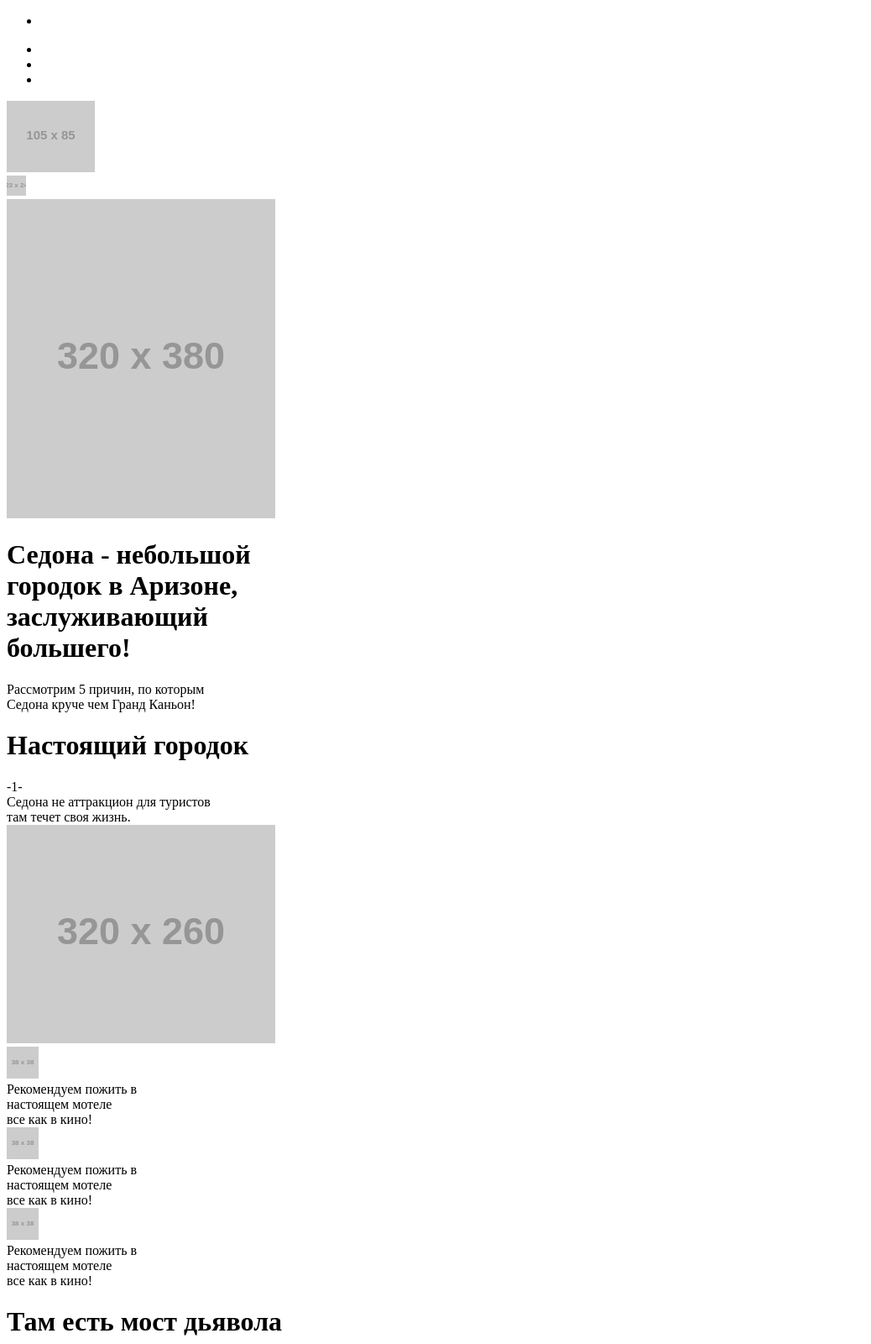
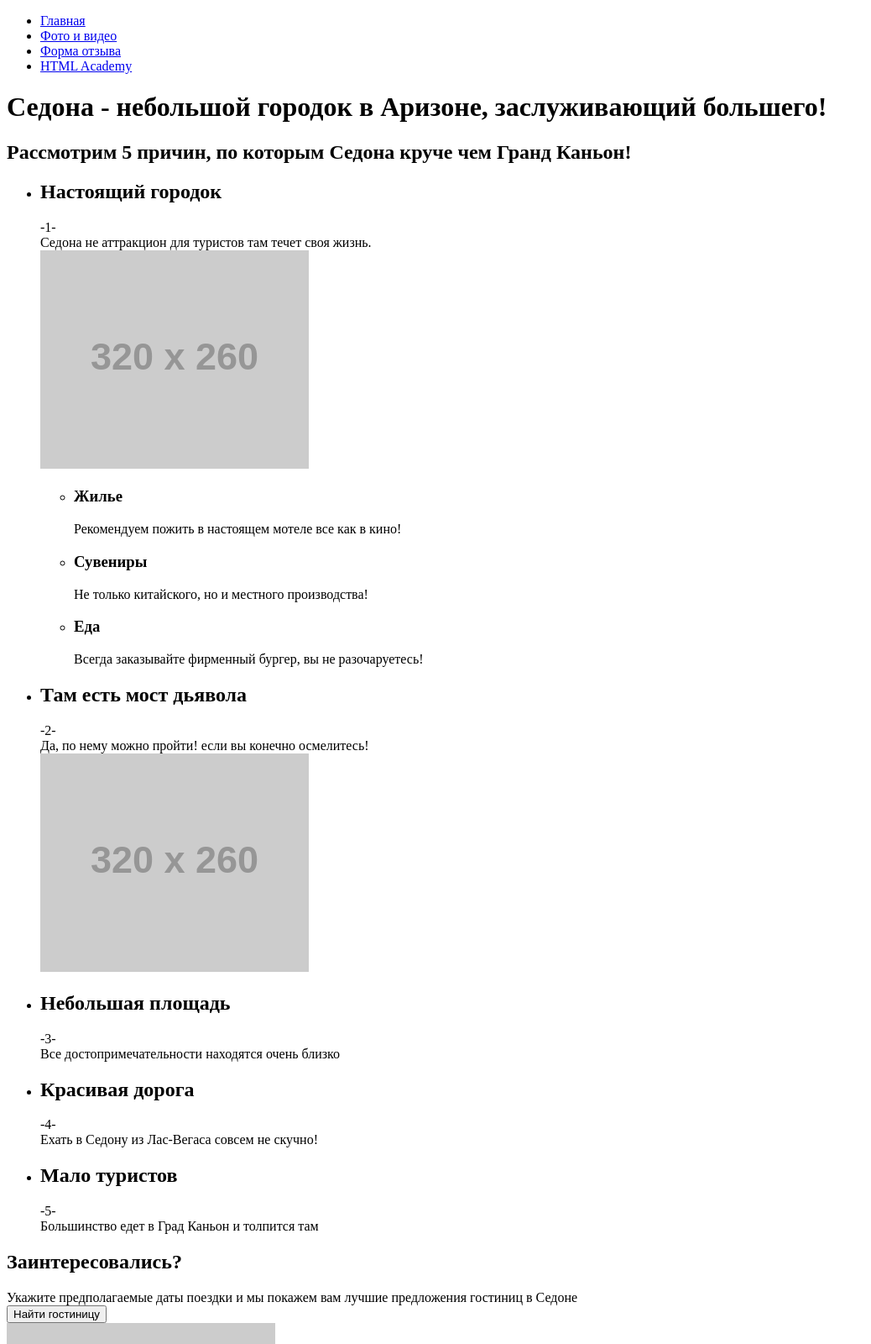
Before and after one commit to leruas/227585-sedona, a website: page index.html in a window 1280 px wide. Shown: the top 1600 px of the page at 84% size, without its empty margins (0-1038 px from the left). Drawn offline with Linux system fonts and the light colour scheme; placeholder pictures from the web are drawn by us.

Commit message:
Внесла правки в разметку, согласно замечаниям.

```diff
--- a/index.html
+++ b/index.html
@@ -5,183 +5,163 @@
     <title>HTML Academy: Седона</title>
   </head>
   <body>
-    <nav class="mobil-nav">
-        <ul class="mobil-nav__items">
-          <li class="mobil-nav__item-general">
-            <div class="mobil-nav__item-general mobil-nav__item-general--active"></div>
+    <header class="header">
+      <nav class="main-menu">
+        <ul class="menu-items">
+          <li class="menu-items__item">
+            <a href="#" class="menu-items__link">Главная</a>
           </li>
-          <li class="mobil-nav__item-gallery">
+          <li class="menu-items__item">
+            <a href="#" class="menu-items__link">Фото и видео</a>
           </li>
-          <li class="mobil-nav__item-review">
+          <li class="menu-items__item">
+            <a href="#" class="menu-items__link">Форма отзыва</a>
           </li>
-          <li class="mobil-nav__item-about"></li>
+          <li class="menu-items__item">
+            <a href="#" class="menu-items__link">HTML Academy</a>
+          </li>
         </ul>
-    </nav>
-
-    <header class="page-header">
-      <div class="page-header__logo">
-        <img src="http://placehold.it/105x85" alt="">
-      </div>
-      <nav class="burger-button">
-        <div class="burger-button__icon">
-          <img src="http://placehold.it/23x24" alt="">
+        <div class="top-menu">
+          <div class="top-menu__logo"></div>
+          <div class="top-menu__button top-menu__button--hamburger"></div>
+          <div class="top-menu__button top-menu__button--cross top-menu__button--hidden"></div>
         </div>
       </nav>
-      <div class="page-header__logo-welcome">
-        <img src="http://placehold.it/320x380" alt="">
-      </div>
+      <div class="header-image"></div>
+      <h1 class="header-title">
+        Седона - небольшой городок в Аризоне, заслуживающий большего!
+      </h1>
     </header>
 
-    <div class="review-box-reasons">
-      <h1 class="review-box-reasons__review-title">
-        Седона - небольшой<br>
-        городок в Аризоне,<br>
-        заслуживающий<br>
-        большего!
-      </h1>
-      <div class="review-box-reasons__review-text">
-        Рассмотрим 5 причин, по которым<br>
-        Седона круче чем Гранд Каньон!
+    <main>
+      <section class="reasons">
+        <h2 class="reasons__title">Рассмотрим 5 причин, по которым Седона круче чем Гранд Каньон!</h2>
+        <ul class="reason-items">
+          <li class="reason-item reason-item--opened">
+            <div class="reason-header">
+              <h2 class="reason-header__title">Настоящий городок</h2>
+              <div class="reason-header__number">-1-</div>
+              <div class="reason-header__description">
+                Седона не аттракцион для туристов там течет своя жизнь.
               </div>
             </div>
+            <div class="reason-image">
+              <img src="http://placehold.it/320x260" alt="">
+            </div>
+            <ul class="reason-details">
+              <li class="reason-details__item reason-details__item--accomodation">
+                <h3 class="reason-details__title">
+                  Жилье
+                </h3>
+                <div class="reason-details__description">
+                  Рекомендуем пожить в настоящем мотеле все как в кино!
+                </div>
+              </li>
+              <li class="reason-details__item reason-details__item--gifts">
+                <h3 class="reason-details__title">
+                  Сувениры
+                </h3>
+                <div class="reason-details__description">
+                  Не только китайского, но и местного производства!
+                </div>
+              </li>
+              <li class="reason-details__item reason-details__item--food">
+                <h3 class="reason-details__title">
+                  Еда
+                </h3>
+                <div class="reason-details__description">
+                  Всегда заказывайте фирменный бургер, вы не разочаруетесь!
+                </div>
+              </li>
+            </ul>
+          </li>
 
-    <div class="review-box-reason1">
-      <h1 class="review-box-reason1__title">
-        Настоящий городок
-      </h1>
-      <div class="review-box-reason1__number">
-        -1-
-      </div>
-      <div class="review-box-reason1__review-text-reason1">
-        Седона не аттракцион для туристов<br>
-        там течет своя жизнь.
+          <li class="reason-item reason-item--opened">
+            <div class="reason-header">
+              <h2 class="reason-header__title">
+                Там есть мост дьявола
+              </h2>
+              <div class="reason-header__number">-2-</div>
+              <div class="reason-header__description">
+                Да, по нему можно пройти! если вы конечно осмелитесь!
               </div>
             </div>
-
-    <div class="image">
+            <div class="reason-image">
               <img src="http://placehold.it/320x260" alt="">
             </div>
+          </li>
 
-    <div class="recommendation-hotel">
-      <div class="recommendation-hotel__icon">
-        <img src="http://placehold.it/38x38" alt="">
-      </div>
-      <div class="recommendation-hotel__text">
-        Рекомендуем пожить в<br>
-        настоящем мотеле<br>
-        все как в кино!
+          <li class="reason-item">
+            <div class="reason-header">
+              <h2 class="reason-header__title">
+                Небольшая площадь
+              </h2>
+              <div class="reason-header__number">-3-</div>
+              <div class="reason-header__description">
+                Все достопримечательности находятся очень близко
               </div>
             </div>
+          </li>
 
-    <div class="recommendation-gifts">
-      <div class="recommendation-gifts__icon">
-        <img src="http://placehold.it/38x38" alt="">
-      </div>
-      <div class="recommendation-gifts__text">
-        Рекомендуем пожить в<br>
-        настоящем мотеле<br>
-        все как в кино!
+          <li class="reason-item">
+            <div class="reason-header">
+              <h2 class="reason-header__title">
+                Красивая дорога
+              </h2>
+              <div class="reason-header__number">-4-</div>
+              <div class="reason-header__description">
+                Ехать в Седону из Лас-Вегаса совсем не скучно!
               </div>
             </div>
+          </li>
 
-    <div class="recommendation-food">
-      <div class="recommendation-food__icon">
-        <img src="http://placehold.it/38x38" alt="">
-      </div>
-      <div class="recommendation-food__text">
-        Рекомендуем пожить в<br>
-        настоящем мотеле<br>
-        все как в кино!
+          <li class="reason-item">
+            <div class="reason-header">
+              <h2 class="reason-header__title">
+                Мало туристов
+              </h2>
+              <div class="reason-header__number">-5-</div>
+              <div class="reason-header__description">
+                Большинство едет в Град Каньон и толпится там
               </div>
             </div>
+          </li>
+        </ul>
+      </section>
 
-    <div class="review-box-reason2">
-      <h1 class="review-box-reason2__title">
-        Там есть мост дьявола
-      </h1>
-      <div class="review-box-reason2__number">
-        -2-
+      <section class="booking">
+        <h2 class="booking__title">
+          Заинтересовались?
+        </h2>
+        <div class="booking__details">
+          Укажите предполагаемые даты поездки и мы покажем вам лучшие предложения гостиниц в Седоне
         </div>
-      <div class="review-box-reason2__review-text-reason1">
-        Да, по нему можно пройти! если вы конечно<br>
-        осмелитесь!
-      </div>
-    </div>
+        <button class="booking_button" type="submit">
+          Найти гостиницу
+        </button>
+      </section>
 
-    <div class="image">
-      <img src="http://placehold.it/320x260" alt="">
-    </div>
+      <section class="map">
+        <img src="http://placehold.it/320x350" alt="карта">
+      </section>
+    </main>
 
-    <div class="review-box-reason3">
-      <h1 class="review-box-reason3__title">
-        Небольшая площадь
-      </h1>
-      <div class="review-box-reason3__number">
-        -3-
-      </div>
-      <div class="review-box-reason3__review-text-reason3">
-        Все достопримечательности находятся очень<br>
-        близко
-      </div>
-    </div>
-    <div class="review-box-reason4">
-      <h1 class="review-box-reason4__title">
-        Красивая дорога
-      </h1>
-      <div class="review-box-reason4__number">
-        -4-
-      </div>
-      <div class="review-box-reason4__review-text-reason4">
-        Ехать в Седону из Лас-Вегаса совсем не<br>
-        скучно!
-      </div>
-    </div>
+    <footer class="footer">
+      <h2 class="footer__title">#visitsedona</h2>
+      <ul class="footer__social-links-items">
+        <li class="footer__social-link-item">
+          <a href="#" class="footer__social-link footer__social-link--twitter"></a>
+        </li>
 
-    <div class="review-box-reason5">
-      <h1 class="review-box-reason5__title">
-        Мало туристов
-      </h1>
-      <div class="review-box-reason5__number">
-        -5-
-      </div>
-      <div class="review-box-reason5__review-text-reason5">
-        Большинство едет в Град Каньон и толпится<br>
-        там
-      </div>
-    </div>
+        <li class="footer__social-link-item">
+          <a href="#" class="footer__social-link footer__social-link--facebook"></a>
+        </li>
+        <li class="footer__social-link-item">
+          <a href="#" class="footer__social-link footer__social-link--youtube"></a>
+        </li>
+      </ul>
+      <a href="#" class="footer__copyright">разработано</a>
+    </footer>
 
-    <div class="booking">
-      <h1 class="booking__title">
-        Заинтересовались?
-      </h1>
-      <div class="booking__text">
-        Укажите предполагаемые даты<br>
-        поездки и мы покажем вам лучшие<br>
-        предложения гостиниц в Седоне
-      </div>
-      <div class="booking__button">
-        <input type="button" value="найти гостиницу">
-      </div>
-    </div>
-
-    <div class="map">
-      <img src="http://placehold.it/320x350" alt="">
-    </div>
-
-    <footer class="page-footer">
-      <a class="page-footer__insta-link" href="#">#visitsedona</a>
-      <div class="page-footer__socials">
-        <input class="page-footer page-footer__socials page-footer__socials__twitter"
-        type="image" src="http://placehold.it/48x48" alt="twitter">
-        <input class="page-footer page-footer__socials page-footer__socials__facebook"
-        type="image" src="http://placehold.it/48x48" alt="facebook">
-        <input class="page-footer page-footer__socials page-footer__socials__youtube"
-        type="image" src="http://placehold.it/48x48" alt="youtube">
-      </div>
-      <a class="page-footer_copyright" href="#">
-        Разработано
-        <img src="http://placehold.it/29x35" alt="">
-      </a>
-    </footer>
   </body>
 </html>
```
Lines whose indentation alone changed are shown as unchanged.
